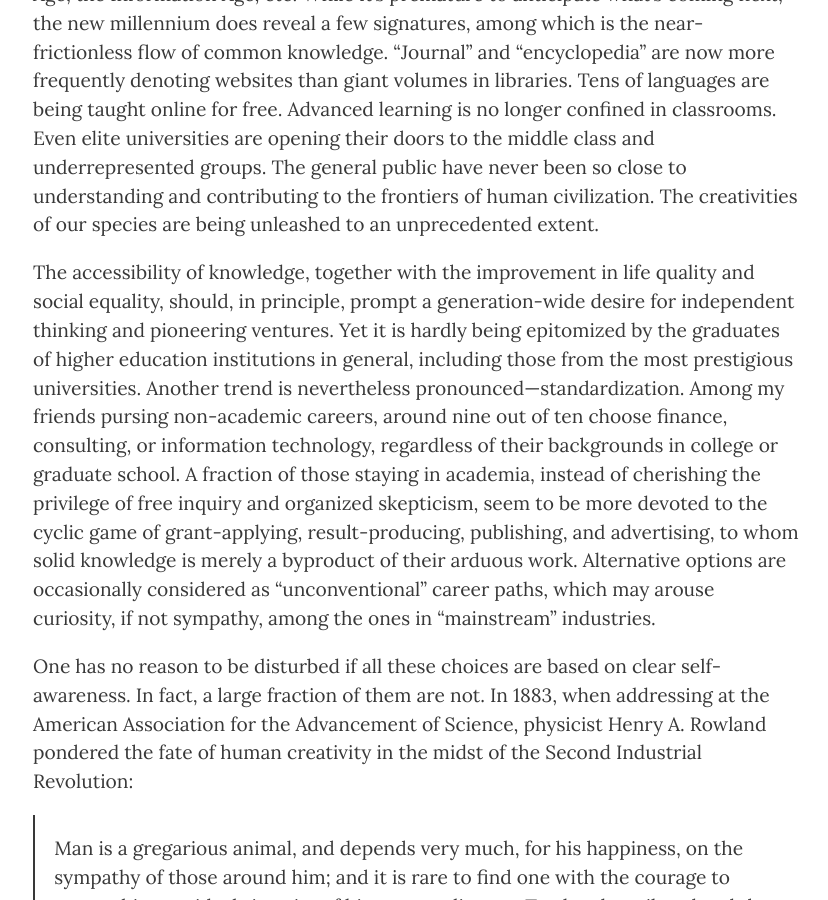
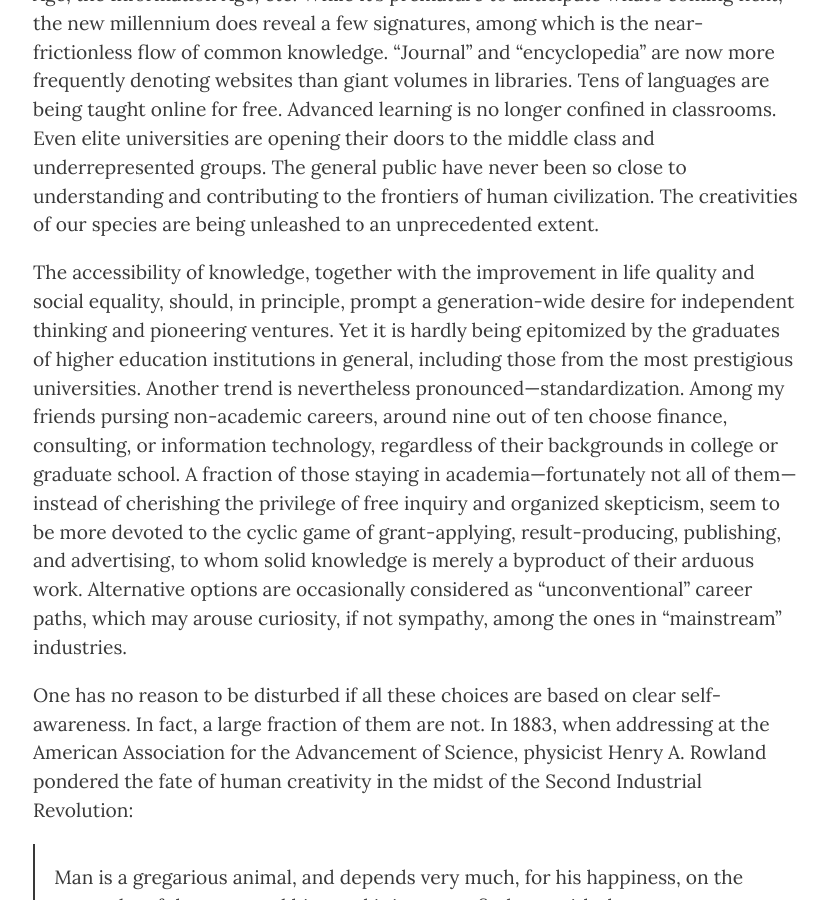
Before and after one commit to laskaux/laskaux.github.io, a Jekyll site: the page built from _posts/2019-01-06-programmed-life.md, in a window 1280 px wide and 900 px high, scrolled down 365 px. Shown: the whole window, without its empty margins (223-1051 px from the left). Built offline with Jekyll 4.4.1, drawn with Linux system fonts in a browser that asks for light colours; nearby versions of some CDN libraries.

Commit message:
not all of them

```diff
--- a/_posts/2019-01-06-programmed-life.md
+++ b/_posts/2019-01-06-programmed-life.md
@@ -8,7 +8,7 @@ tags: life
 ---
 It’s the first week of a new year. Looking back, historians have attached tags to the distinct epochs of modern history: the Renaissance, the Enlightenment, the Industrial Age, the Information Age, etc. While it’s premature to anticipate what’s coming next, the new millennium does reveal a few signatures, among which is the near-frictionless flow of common knowledge. “Journal” and “encyclopedia” are now more frequently denoting websites than giant volumes in libraries. Tens of languages are being taught online for free. Advanced learning is no longer confined in classrooms. Even elite universities are opening their doors to the middle class and underrepresented groups. The general public have never been so close to understanding and contributing to the frontiers of human civilization. The creativities of our species are being unleashed to an unprecedented extent.
 
-The accessibility of knowledge, together with the improvement in life quality and social equality, should, in principle, prompt a generation-wide desire for independent thinking and pioneering ventures. Yet it is hardly being epitomized by the graduates of higher education institutions in general, including those from the most prestigious universities. Another trend is nevertheless pronounced—standardization. Among my friends pursing non-academic careers, around nine out of ten choose finance, consulting, or information technology, regardless of their backgrounds in college or graduate school. A fraction of those staying in academia, instead of cherishing the privilege of free inquiry and organized skepticism, seem to be more devoted to the cyclic game of grant-applying, result-producing, publishing, and advertising, to whom solid knowledge is merely a byproduct of their arduous work. Alternative options are occasionally considered as “unconventional” career paths, which may arouse curiosity, if not sympathy, among the ones in “mainstream” industries.
+The accessibility of knowledge, together with the improvement in life quality and social equality, should, in principle, prompt a generation-wide desire for independent thinking and pioneering ventures. Yet it is hardly being epitomized by the graduates of higher education institutions in general, including those from the most prestigious universities. Another trend is nevertheless pronounced—standardization. Among my friends pursing non-academic careers, around nine out of ten choose finance, consulting, or information technology, regardless of their backgrounds in college or graduate school. A fraction of those staying in academia—fortunately not all of them—instead of cherishing the privilege of free inquiry and organized skepticism, seem to be more devoted to the cyclic game of grant-applying, result-producing, publishing, and advertising, to whom solid knowledge is merely a byproduct of their arduous work. Alternative options are occasionally considered as “unconventional” career paths, which may arouse curiosity, if not sympathy, among the ones in “mainstream” industries.
 
 One has no reason to be disturbed if all these choices are based on clear self-awareness. In fact, a large fraction of them are not. In 1883, when addressing at the American Association for the Advancement of Science, physicist Henry A. Rowland pondered the fate of human creativity in the midst of the Second Industrial Revolution:
 
```
